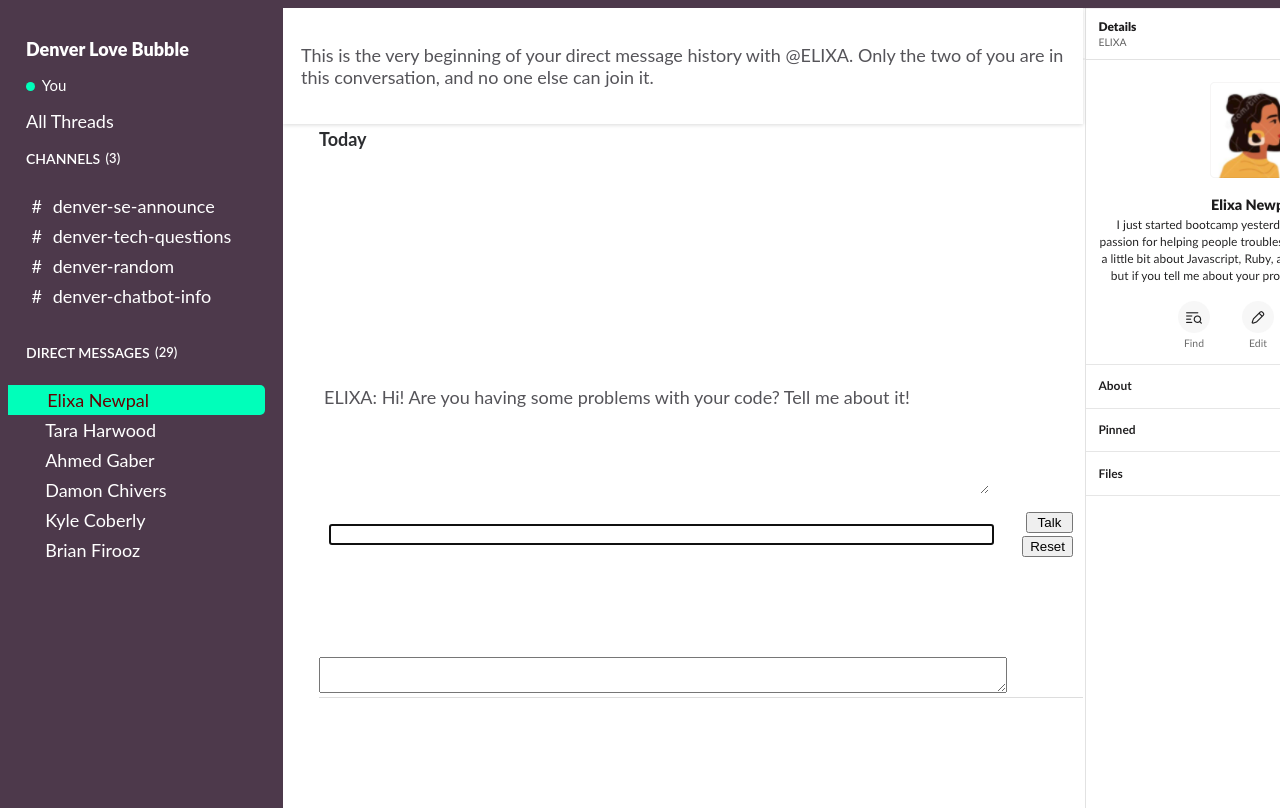
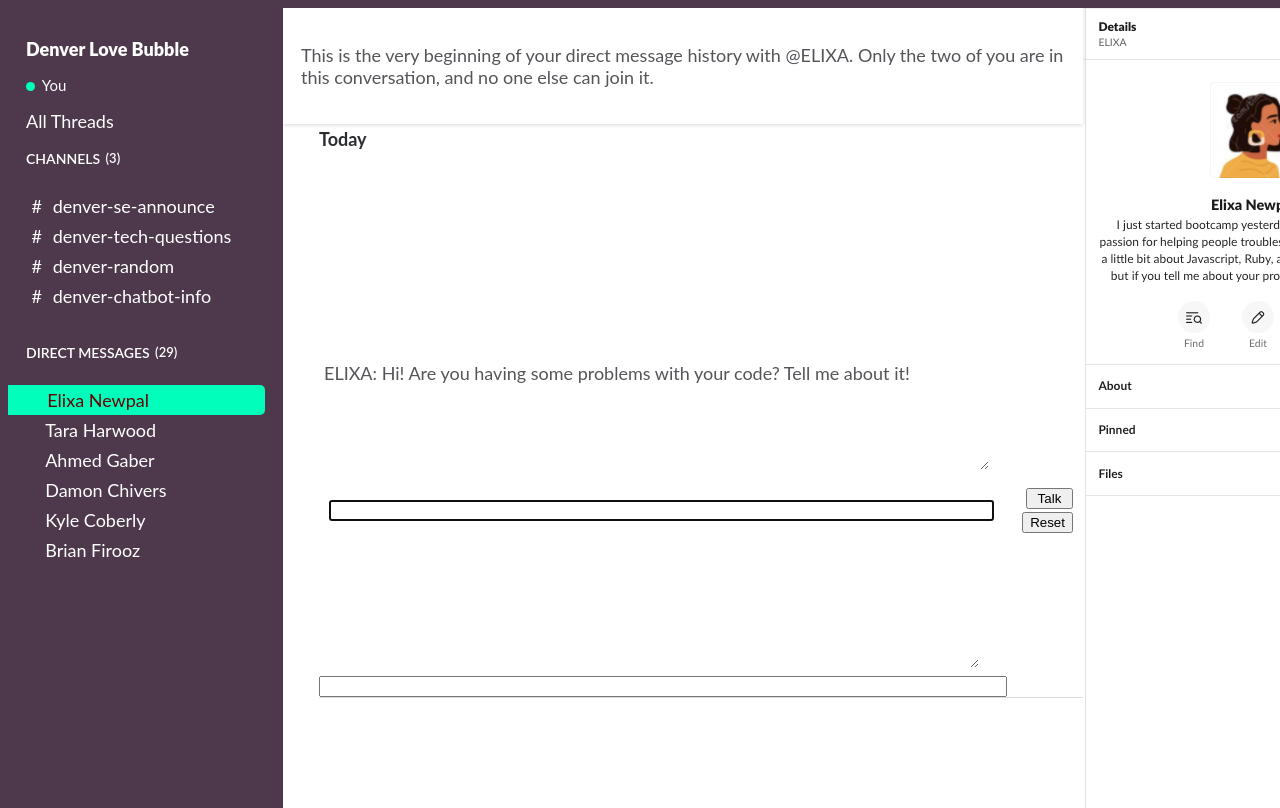
Before and after one commit to tara-m-harwood/elixa-newpal-fe, a plain HTML site: page index.html in a window 1280 px wide. Drawn offline with Linux system fonts and the light colour scheme.

Commit message:
about to delete og form

```diff
--- a/index.html
+++ b/index.html
@@ -103,7 +103,8 @@
                     </TD></TR>
                     <TR VALIGN="middle">
                       <TD><INPUT TYPE="text" NAME="e_input" SIZE="80"></TD>
-                    <TD ALIGN="right"><INPUT TYPE="submit" VALUE="&nbsp;Talk&nbsp;"> <INPUT TYPE="reset" VALUE="Reset" onClick="window.setTimeout('elixaReset()',100)"></TD>
+                      <TD ALIGN="right"><INPUT TYPE="submit" VALUE="&nbsp;Talk&nbsp;">
+                      <INPUT TYPE="reset" VALUE="Reset" onClick="window.setTimeout('elixaReset()',100)"></TD>
                     </TR>
                   </FORM>
                   </TABLE>
@@ -121,7 +122,11 @@
                   </TR>
                   </TABLE>
                   <div>
-                     <textarea id="msg-input" NAME="tara_e_display"></textarea>
+                     <form id="msg-form" name="e_form" onsubmit="elixaStep();return false">
+                        <textarea id="tty-display" NAME="e_display" COLS="80" ROWS="0"></textarea>
+                        <input id="msg-input" type="text" NAME="e_input"/>
+                        <input type="submit" style="display: none" />
+                     </form>
                   </div>
               </section>
             </div>
```
Lines whose indentation alone changed are shown as unchanged.
